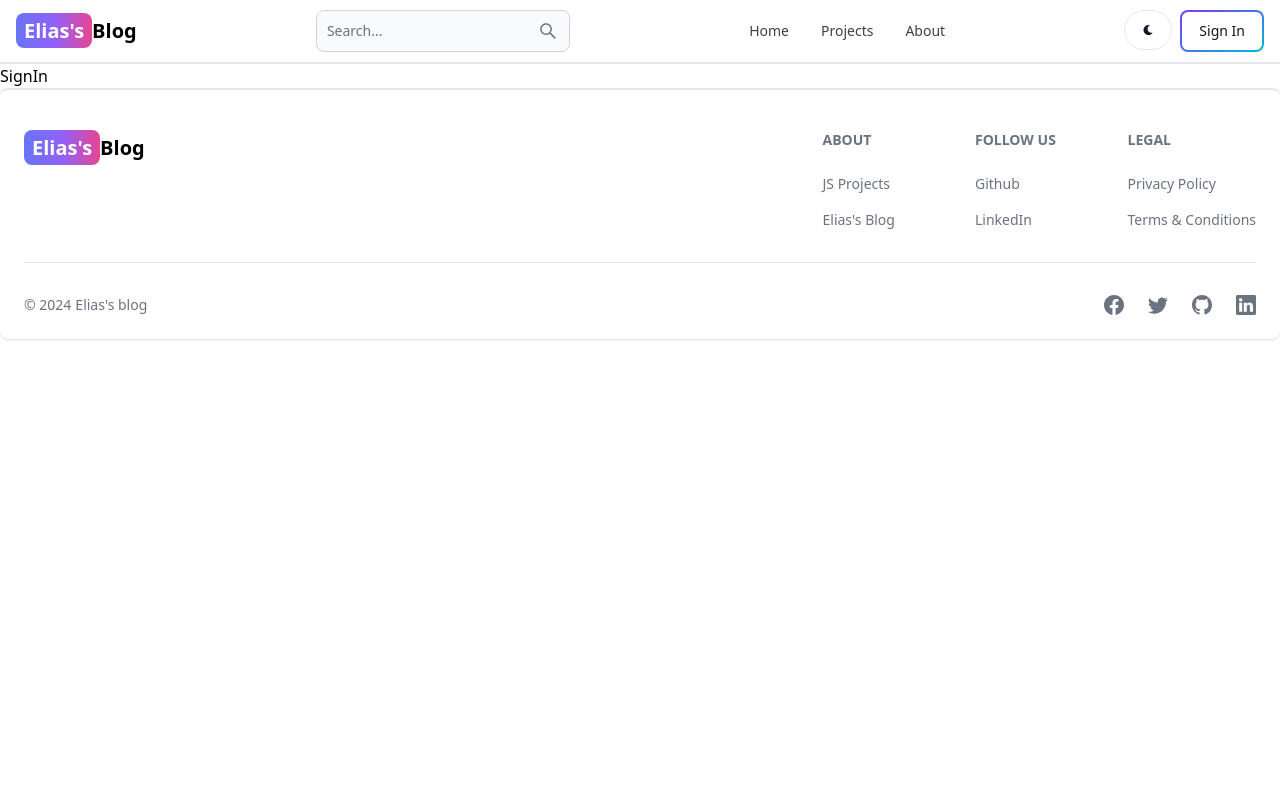
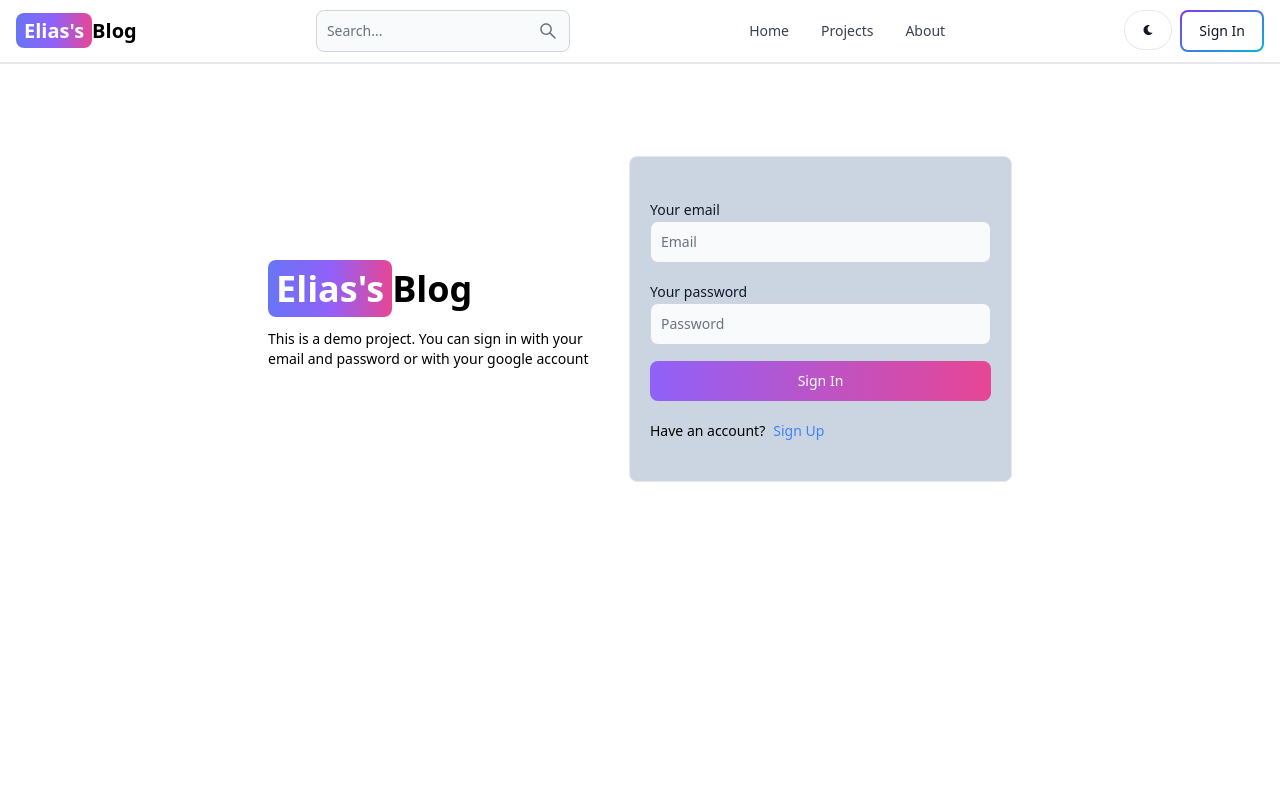
Before and after one commit to eliasdewa14/Blog-Mern, a React (Vite) app in the folder client/: page /sign-in in a window 1280 px wide. Shown: the top 800 px of the page. Built offline with nearby package versions, Linux system fonts and the light colour scheme.

Commit message:
create sign in UI page and add functionality

```diff
--- a/client/src/pages/SignIn.jsx
+++ b/client/src/pages/SignIn.jsx
@@ -1,6 +1,121 @@
+import { Link, useNavigate } from "react-router-dom";
+import { Alert, Button, Label, Spinner, TextInput } from "flowbite-react";
+import { useState } from "react";
+import { HiInformationCircle } from 'react-icons/hi';
+
 
 export default function SignIn() {
+  // Initialization
+  const [formData, setFormData] = useState({})
+
+  // Initial error and loading state
+  const [errorMessage, setErrorMessage] = useState(null);
+  const [loading, setLoading] = useState(false);
+  // Navigation
+  const navigate = useNavigate();
+
+  // alert state
+  const [alert, setAlert] = useState(false);
+
+  // getting data from input
+  const handleChange = (e) => {
+    setFormData({...formData, [e.target.id] : e.target.value.trim()});
+  };
+
+  //submit the data to the server
+  const handleSubmit = async (e) => {
+    e.preventDefault(); // prevent refreshing the page when submitting
+    if (!formData.email ||!formData.password) {
+      return setErrorMessage("Please fill out all required fields")
+    }
+    try {
+      setLoading(true)
+      setErrorMessage(null)
+      const res = await fetch('/api/auth/signin', {
+        method: 'POST',
+        headers: { 'Content-Type': 'application/json' },
+        body: JSON.stringify(formData),
+      });
+      const data = await res.json();
+      if (data.success === false) {
+        setLoading(false);
+        return setErrorMessage(data.message);
+      }
+      setLoading(false);
+      setAlert(true);
+      if (res.ok) {
+        setTimeout(() => {
+          navigate('/');
+        }, 1000);
+      }
+    } catch (error) {
+      setErrorMessage(error.message);
+      setLoading(false);
+    }
+  };
   return (
-    <div>SignIn</div>
+    <div className="min-h-screen mt-20">
+      <div className="flex p-3 max-w-3xl mx-auto flex-col md:flex-row md:items-center gap-5">
+        {/* Left side */}
+        <div className="flex-1">
+          <Link to="/" className='text-4xl font-bold'>
+            <span className='px-2 py-1 bg-gradient-to-r from-indigo-500 via-purple-500 to-pink-500 rounded-lg text-white'>Elias's</span>
+            Blog
+          </Link>
+          <p className="text-sm mt-5">This is a demo project. You can sign in with your email and password or with your google account</p>
+        </div>
+        {/* Right side */}
+        <div className="flex-1 border border-solid py-10 px-5 rounded-lg bg-slate-300">
+          <form className="flex flex-col gap-4" onSubmit={handleSubmit}>
+            <div>
+              <Label value="Your email" />
+              <TextInput
+                type="email"
+                placeholder="Email"
+                id="email"
+                onChange={handleChange}
+              />
+            </div>
+            <div>
+              <Label value="Your password" />
+              <TextInput
+                type="password"
+                placeholder="Password"
+                id="password"
+                onChange={handleChange}
+              />
+            </div>
+            <Button gradientDuoTone="purpleToPink" type="submit" disabled={loading}>
+              {loading ? (
+                <>
+                  <Spinner size='sm' />
+                  <span className="pl-3">Loading...</span>
+                </>
+              ) : ("Sign In")
+              }
+            </Button>
+          </form>
+          <div className="flex gap-2 text-sm mt-5">
+            <span>Have an account?</span>
+            <Link to='/sign-up' className="text-blue-500">Sign Up</Link>
+          </div>
+          <>
+            {alert && (
+              <Alert className="mt-5" color="success" onDismiss={() => setAlert(false)}>
+                <span className="font-medium">Success!</span> You have signed in successfully.
+              </Alert>
+            )}
+          </>
+          {errorMessage && (
+            <Alert className="mt-5" color='failure' icon={HiInformationCircle} onDismiss={() => {
+              setAlert(false)
+              setErrorMessage(null)
+            }}>
+              <span className="font-medium">Failed!</span> {errorMessage}
+            </Alert>
+          )}
+        </div>
+      </div>
+    </div>
   )
 }
```
